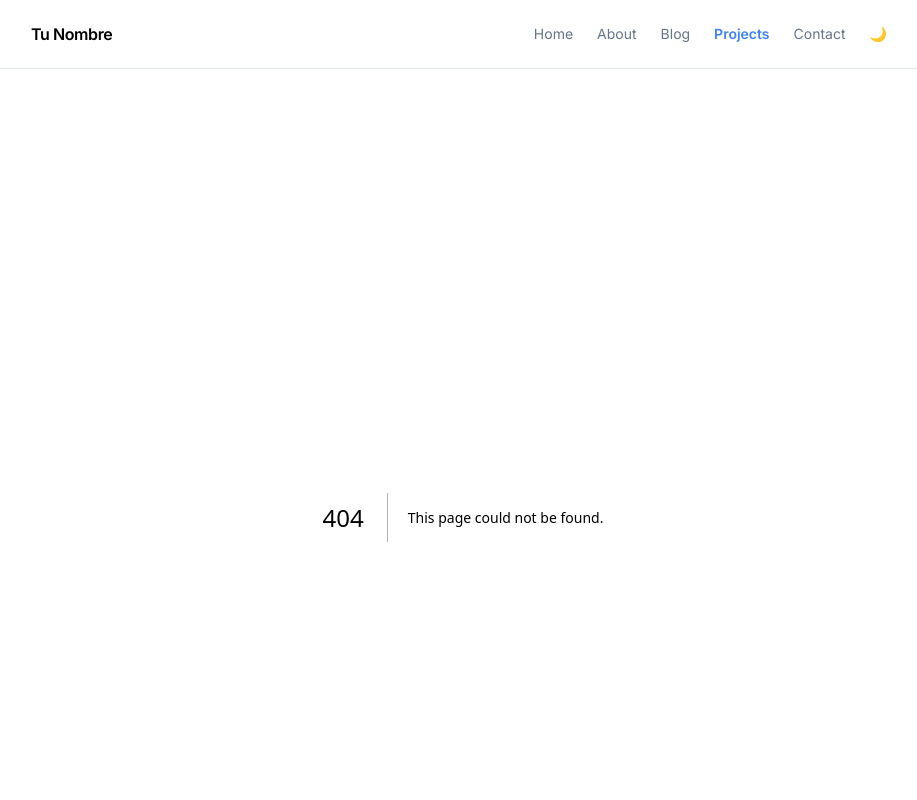
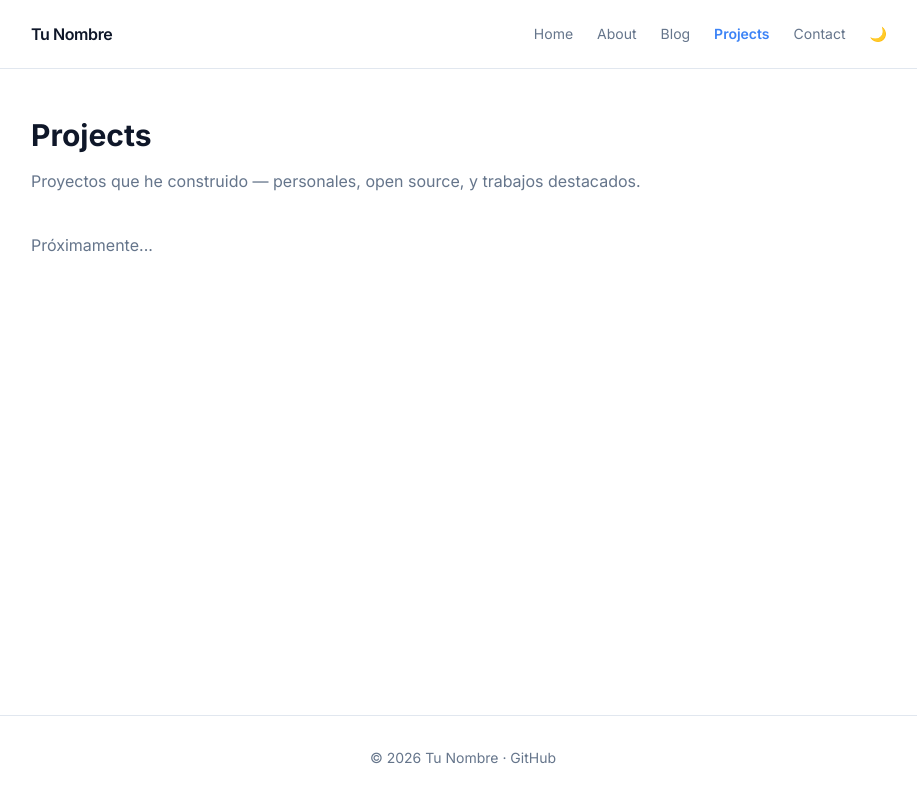
Before and after one commit to serandmoncas/PersonalPage, a Next.js app: page /projects in a window 1280 px wide. Before the commit this address had no page. Shown: the top 800 px of the page, without its empty margins (177-1094 px from the left). Built offline with nearby package versions, Linux system fonts and the light colour scheme.

Commit message:
feat: add Projects page

```diff
--- /dev/null
+++ b/app/projects/page.tsx
@@ -0,0 +1,31 @@
+import { getAllProjects } from "@/lib/mdx";
+import { ProjectCard } from "@/components/projects/ProjectCard";
+import { generatePageMetadata } from "@/lib/metadata";
+
+export const metadata = generatePageMetadata({
+  title: "Projects",
+  description: "Proyectos y trabajo open source",
+});
+
+export default function ProjectsPage() {
+  const projects = getAllProjects();
+  return (
+    <div>
+      <h1 className="text-3xl font-bold">Projects</h1>
+      <p className="mt-4 text-[hsl(var(--muted-foreground))]">
+        Proyectos que he construido — personales, open source, y trabajos destacados.
+      </p>
+      <div className="mt-10 grid gap-4 sm:grid-cols-2">
+        {projects.length === 0 ? (
+          <p className="text-[hsl(var(--muted-foreground))] col-span-2">
+            Próximamente...
+          </p>
+        ) : (
+          projects.map((project) => (
+            <ProjectCard key={project.slug} project={project} />
+          ))
+        )}
+      </div>
+    </div>
+  );
+}
```
